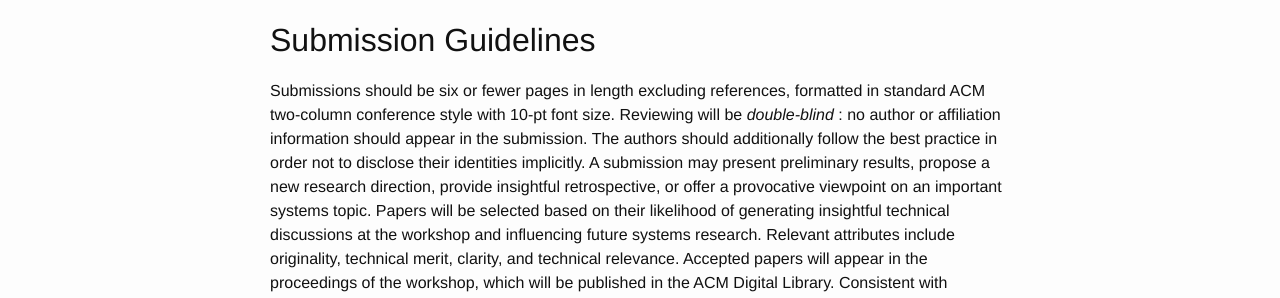
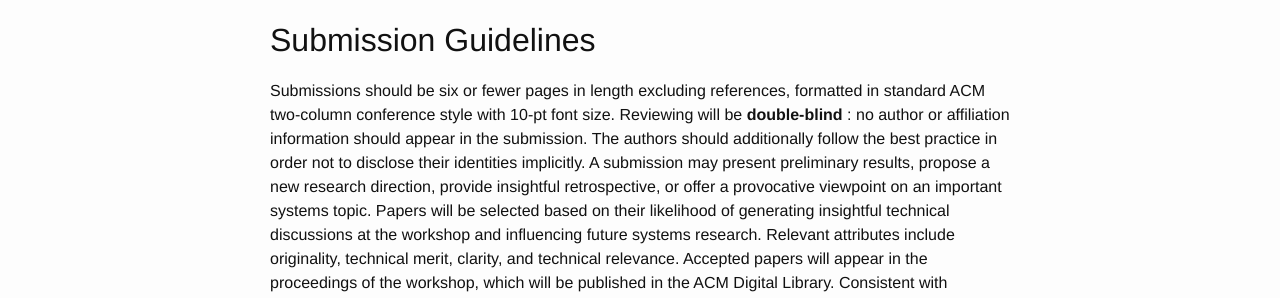
Before and after one commit to yining0417/apsys2016, a Jekyll site: the page built from call_for_papers.md, in a window 1280 px wide. Shown: the part 1197-1495 px from the top of the page. Built offline with Jekyll 4.4.1, drawn with Linux system fonts in a browser that asks for light colours.

Commit message:
block double blind

```diff
--- a/build/call_for_papers.html
+++ b/build/call_for_papers.html
@@ -75,7 +75,7 @@ Last Modified: 7 May 2016
 
 <h1 id="submission-guidelines">Submission Guidelines</h1>
 
-<p>Submissions should be six or fewer pages in length excluding references, formatted in standard ACM two-column conference style with 10-pt font size. Reviewing will be <em>double-blind</em> : no author or affiliation information should appear in the submission. The authors should additionally follow the best practice in order not to disclose their identities implicitly. A submission may present preliminary results, propose a new research direction, provide insightful retrospective, or offer a provocative viewpoint on an important systems topic. Papers will be selected based on their likelihood of generating insightful technical discussions at the workshop and influencing future systems research. Relevant attributes include originality, technical merit, clarity, and technical relevance. Accepted papers will appear in the proceedings of the workshop, which will be published in the ACM Digital Library. Consistent with standard scholarly practice, the authors should not have substantially similar work in review anywhere else.</p>
+<p>Submissions should be six or fewer pages in length excluding references, formatted in standard ACM two-column conference style with 10-pt font size. Reviewing will be <b>double-blind</b> : no author or affiliation information should appear in the submission. The authors should additionally follow the best practice in order not to disclose their identities implicitly. A submission may present preliminary results, propose a new research direction, provide insightful retrospective, or offer a provocative viewpoint on an important systems topic. Papers will be selected based on their likelihood of generating insightful technical discussions at the workshop and influencing future systems research. Relevant attributes include originality, technical merit, clarity, and technical relevance. Accepted papers will appear in the proceedings of the workshop, which will be published in the ACM Digital Library. Consistent with standard scholarly practice, the authors should not have substantially similar work in review anywhere else.</p>
 
 <p>Submissions can be made online at <a href="https://apsys2016.rice.edu">https://apsys2016.rice.edu</a></p>
 
--- a/call_for_papers.md
+++ b/call_for_papers.md
@@ -42,7 +42,7 @@ The workshop favors works with an experimental flavor such as measurement and pr
 
 # Submission Guidelines
 
-Submissions should be six or fewer pages in length excluding references, formatted in standard ACM two-column conference style with 10-pt font size. Reviewing will be *double-blind* : no author or affiliation information should appear in the submission. The authors should additionally follow the best practice in order not to disclose their identities implicitly. A submission may present preliminary results, propose a new research direction, provide insightful retrospective, or offer a provocative viewpoint on an important systems topic. Papers will be selected based on their likelihood of generating insightful technical discussions at the workshop and influencing future systems research. Relevant attributes include originality, technical merit, clarity, and technical relevance. Accepted papers will appear in the proceedings of the workshop, which will be published in the ACM Digital Library. Consistent with standard scholarly practice, the authors should not have substantially similar work in review anywhere else.
+Submissions should be six or fewer pages in length excluding references, formatted in standard ACM two-column conference style with 10-pt font size. Reviewing will be <b>double-blind</b> : no author or affiliation information should appear in the submission. The authors should additionally follow the best practice in order not to disclose their identities implicitly. A submission may present preliminary results, propose a new research direction, provide insightful retrospective, or offer a provocative viewpoint on an important systems topic. Papers will be selected based on their likelihood of generating insightful technical discussions at the workshop and influencing future systems research. Relevant attributes include originality, technical merit, clarity, and technical relevance. Accepted papers will appear in the proceedings of the workshop, which will be published in the ACM Digital Library. Consistent with standard scholarly practice, the authors should not have substantially similar work in review anywhere else.
 
 Submissions can be made online at [https://apsys2016.rice.edu](https://apsys2016.rice.edu)
 
```
Also changed, not shown: build/feed.xml.
